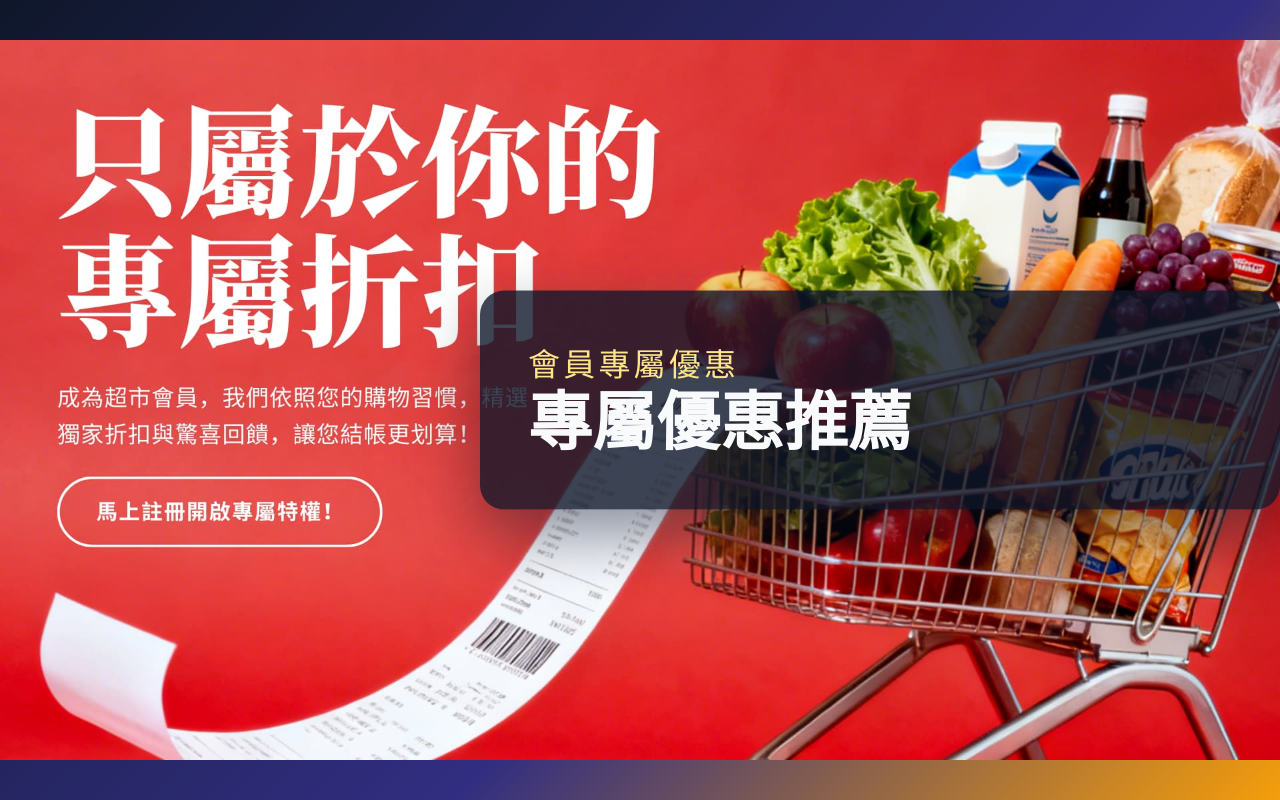
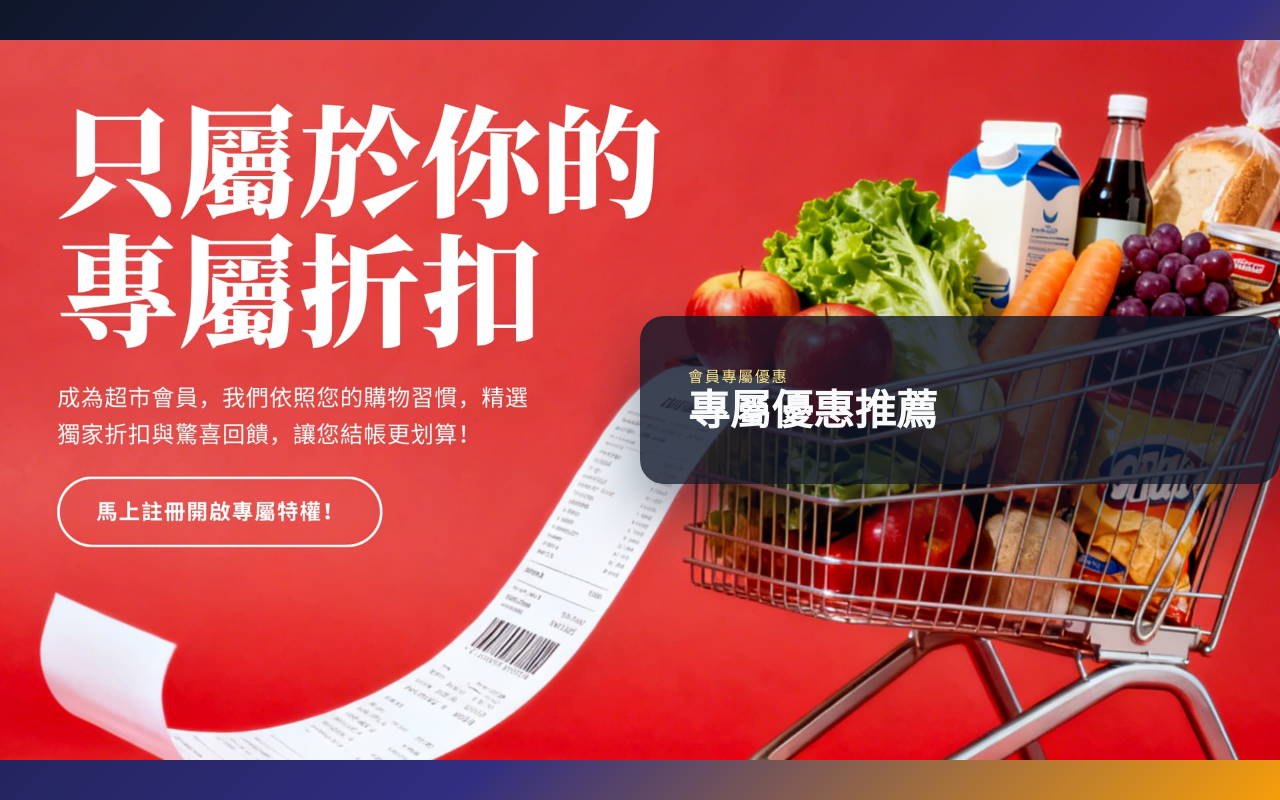
Before and after one commit to phantom810193/esp32cam, a Flask app: page /ad/latest in a window 1280 px wide. Run offline with Flask 3, Linux system fonts and the light colour scheme; data that the repository does not hold is empty.

Commit message:
Update ad-offer.css

```diff
--- a/backend/static/css/ad-offer.css
+++ b/backend/static/css/ad-offer.css
@@ -19,6 +19,7 @@ body {
   justify-content: center;
   background: linear-gradient(135deg, #0f172a 0%, #312e81 60%, #f59e0b 100%);
   color: #f8fafc;
+  padding: 0;
 }
 
 .offer {
@@ -51,7 +52,7 @@ body {
     position: absolute;
     right: 0;
     top: 50vh;
-    width: min(90vw, 800px);
+    width: min(90vw, 640px);
     background: rgba(15, 23, 42, 0.8);
     border-radius: 24px;
     overflow: hidden;
@@ -61,7 +62,7 @@ body {
 
 .offer__tag {
   margin: 0;
-  font-size: 2rem;
+  font-size: 0.95rem;
   letter-spacing: 0.1em;
   text-transform: uppercase;
   color: #fde68a;
@@ -69,28 +70,28 @@ body {
 
 .offer__headline {
   margin: 0;
-  font-size: 4rem;
+  font-size: clamp(1.8rem, 4vw, 2.6rem);
   font-weight: 700;
   line-height: 1.2;
 }
 
 .offer__subheading {
   margin: 0;
-  font-size: 2rem;
+  font-size: 1.1rem;
   line-height: 1.6;
   color: #e2e8f0;
 }
 
 .offer__highlight {
   margin: 0;
-  font-size: 2rem;
+  font-size: 1rem;
   line-height: 1.8;
   color: #fbbf24;
 }
 
 .offer__cta {
   margin: 0;
-  font-size: 2rem;
+  font-size: 1.05rem;
   font-weight: 600;
   color: #fde68a;
 }
```
